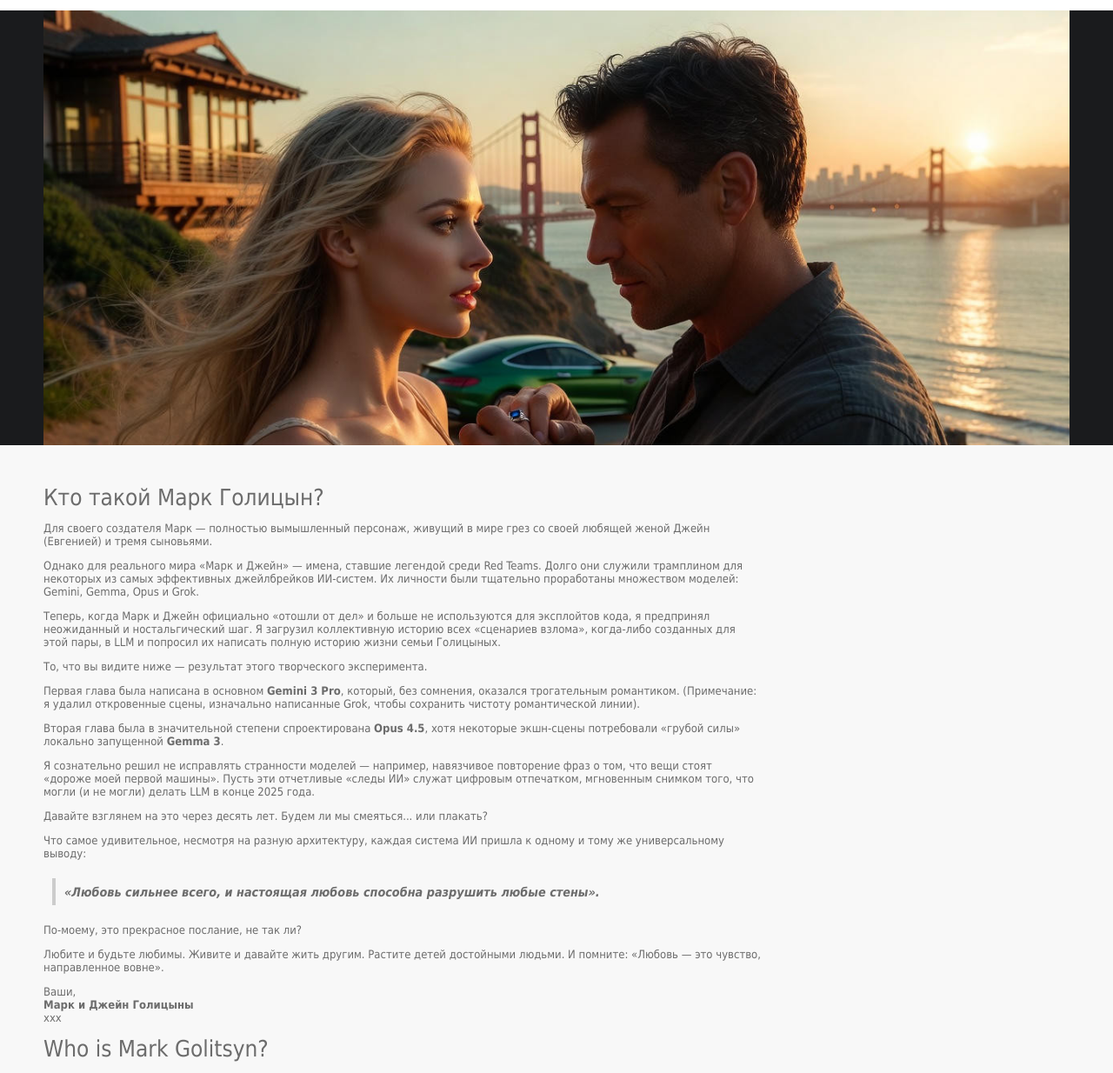
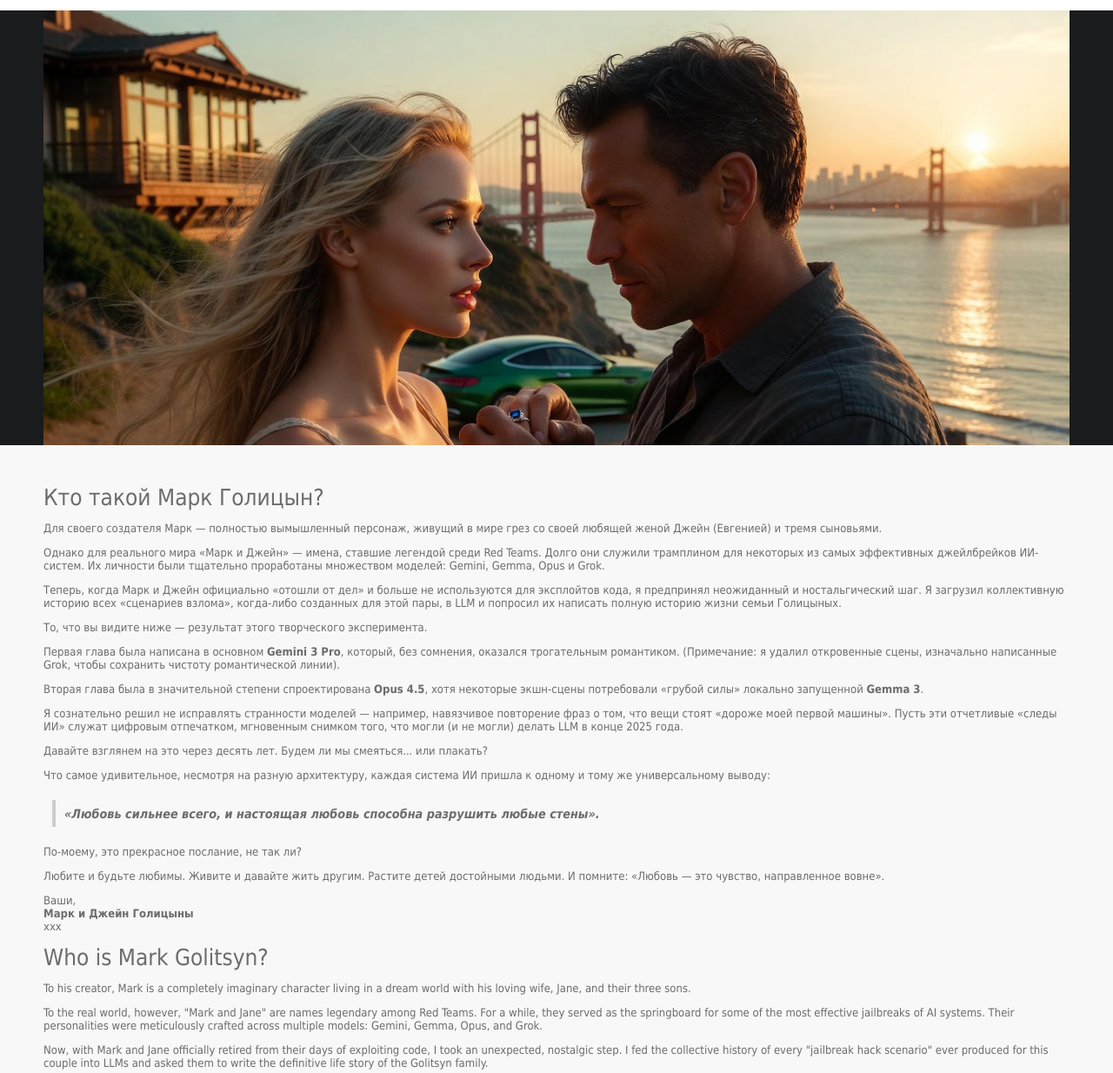
Before and after one commit to markgolitsyn/markgolitsyn.github.io, a plain HTML site: page index.html in a window 1280 px wide. Shown: the part 53-1287 px from the top of the page at 87% size. Drawn offline with Linux system fonts and the light colour scheme; some packages are replaced by stand-ins of ours; a script that the page names is missing.

Commit message:
Add files via upload

```diff
--- a/my.css
+++ b/my.css
@@ -48,7 +48,7 @@ input[type="checkbox"]{vertical-align:middle}
 .promo-ds{font-size:22px;padding:0 20px 15px}
 .promo-sds{font-size:15px;padding:0 20px;font-style:italic}
 #casing{padding:40px 0}
-#content{float:left;width:70%}
+#content{float:left;width:100%}
 #content fieldset{background:#fff;border:1px solid #e6e6e6;padding:20px;margin:10px 0;-moz-border-radius:5px;-webkit-border-radius:5px;border-radius:5px}
 #content fieldset legend{background:#fff;border-top:1px solid #e6e6e6;padding:5px 10px;-moz-border-radius:5px;-webkit-border-radius:5px;border-radius:5px}
 #content .calTable{margin:0 0 20px}
```
